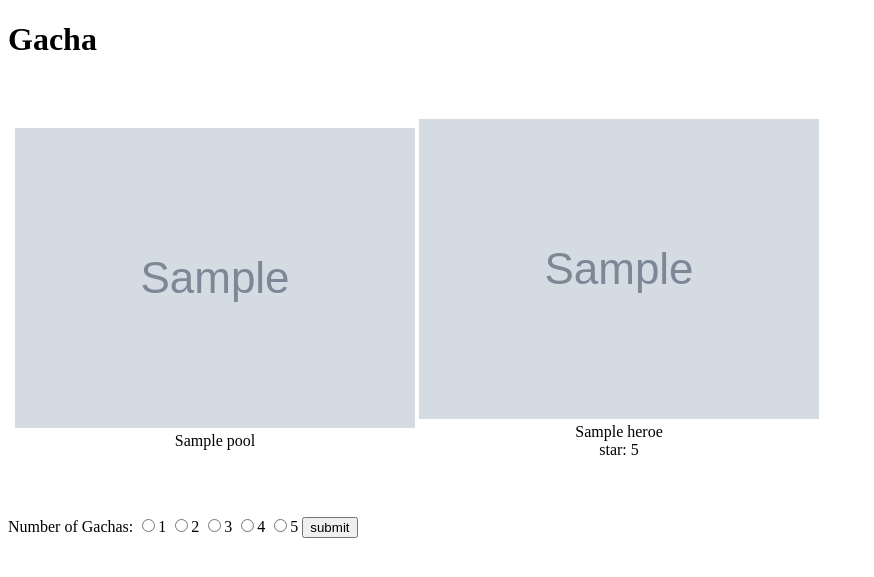
After one commit to asksbj/gacha_simulator, a Django app: page /feh/gacha/# in a window 1280 px wide. The commit adds this page. Shown: the top 577 px of the page, without its empty margins (0-874 px from the left). Run offline with Django 3.2, Linux system fonts and the light colour scheme; tables that the repository leaves empty hold one stand-in row (values such as "Sample post"); grey boxes marked "Sample" are stand-in pictures.

Commit message:
update feh gacha views and templates

```diff
--- a/gacha_simulator/feh/crawler.py
+++ b/gacha_simulator/feh/crawler.py
@@ -74,6 +74,7 @@ def crawl_pools():
         pool_url, pool_name, pool_image_name, pool_image_address = item
         pool_name = html.unescape(pool_name)
 
+        columns['url_name'] = html.unescape(pool_url)
         columns['image'] = html.unescape(pool_image_name)
 
         pool_url = BASE_URL + pool_url
--- a/gacha_simulator/feh/urls.py
+++ b/gacha_simulator/feh/urls.py
@@ -5,7 +5,7 @@ from feh import views as feh_views
 
 
 urlpatterns = [
-    url(r'^admin/', admin.site.urls),
     url(r'^$', feh_views.index),
-    url(r'^gacha_result/$', feh_views.gacha_result, name='gacha_result')
+    url(r'^gacha/(?P<pool_name>.+)/?$', feh_views.gacha, name='gacha'),
+    url(r'^gacha_result/$', feh_views.gacha_result, name='gacha_result'),
 ]
--- a/gacha_simulator/feh/views.py
+++ b/gacha_simulator/feh/views.py
@@ -1,16 +1,21 @@
 from django.shortcuts import render
 
-from .models import Heroes
+from .models import Heroes, Pools
 from .gacha import feh_gacha
 
 
 def index(request):
-    return render(request, 'feh/index.html')
+    pools = Pools.objects.all()
+    return render(request, 'feh/index.html', {'pools': pools})
+
+
+def gacha(request, pool_name=None):
+    pool = Pools.objects.get(url_name=pool_name)
+    return render(request, 'feh/gacha.html', {'pool': pool})
 
 
 def gacha_result(request):
     result = {}
-    print(request.POST)
     num = request.POST.get('number')
     rarities, heroes = feh_gacha(num=int(num))
     result['rarities'] = rarities
--- /dev/null
+++ b/gacha_simulator/templates/feh/gacha.html
@@ -0,0 +1,67 @@
+<!DOCTYPE html>
+{% load static %}
+<html lang="en">
+<head>
+    <meta charset="UTF-8">
+    <title>Fire Emblem Heroes</title>
+</head>
+<body>
+    <h1>Gacha</h1><br><br>
+    {% with '/feh/img/'|add:pool.image as pool_static %}
+
+    <table border="0">
+        <td>
+            <td style="text-align: center;">
+                <img src="{% static pool_static %}" /><br>
+                {{pool.name}}
+            </td>
+            {% for hero in pool.heroes.all %}
+            <td style="width:200px;text-align: center;">
+                {% with '/feh/img/'|add:hero.image as hero_static %}
+                <img src="{% static hero_static %}"  /><br>
+                {{hero.name}}<br>
+                star: 5<br>
+                {% endwith %}
+            </td>
+            {% endfor %}
+        </tr>
+    </table>
+    {% endwith %}
+    <br><br><br>
+    <form action="{% url 'feh:gacha_result'%}" method="post" >
+        Number of Gachas: <input type="radio" name="number" value="1">1
+        <input type="radio" name="number" value="2">2
+        <input type="radio" name="number" value="3">3
+        <input type="radio" name="number" value="4">4
+        <input type="radio" name="number" value="5">5
+        <input type="submit"value="submit">
+        {%csrf_token%}
+    </form>
+    <!--<table border="0">-->
+        <!--<tr>-->
+            <!--{% for image in images %}-->
+            <!--<td style="width:200px;text-align: center;">-->
+                <!--{% with '/feh/img/'|add:image as image_static %}-->
+                <!--<img src="{% static image_static %}"  />-->
+                <!--{% endwith %}-->
+            <!--</td>-->
+            <!--{% endfor %}-->
+        <!--</tr>-->
+        <!--<tr>-->
+            <!--{% for hero in heroes %}-->
+            <!--<td style="width:200px;text-align: center;">-->
+                <!--{{hero}}-->
+            <!--</td>-->
+            <!--{% endfor %}-->
+        <!--</tr>-->
+        <!--<tr>-->
+            <!--{% for star in rarities %}-->
+            <!--<td style="width:200px;text-align: center;">-->
+                <!--star: {{star}}-->
+            <!--</td>-->
+            <!--{% endfor %}-->
+        <!--</tr>-->
+    <!--</table>-->
+
+</body>
+</html>
```
Also changed, not shown: gacha_simulator/templates/feh/index.html (+15 -5 lines).
